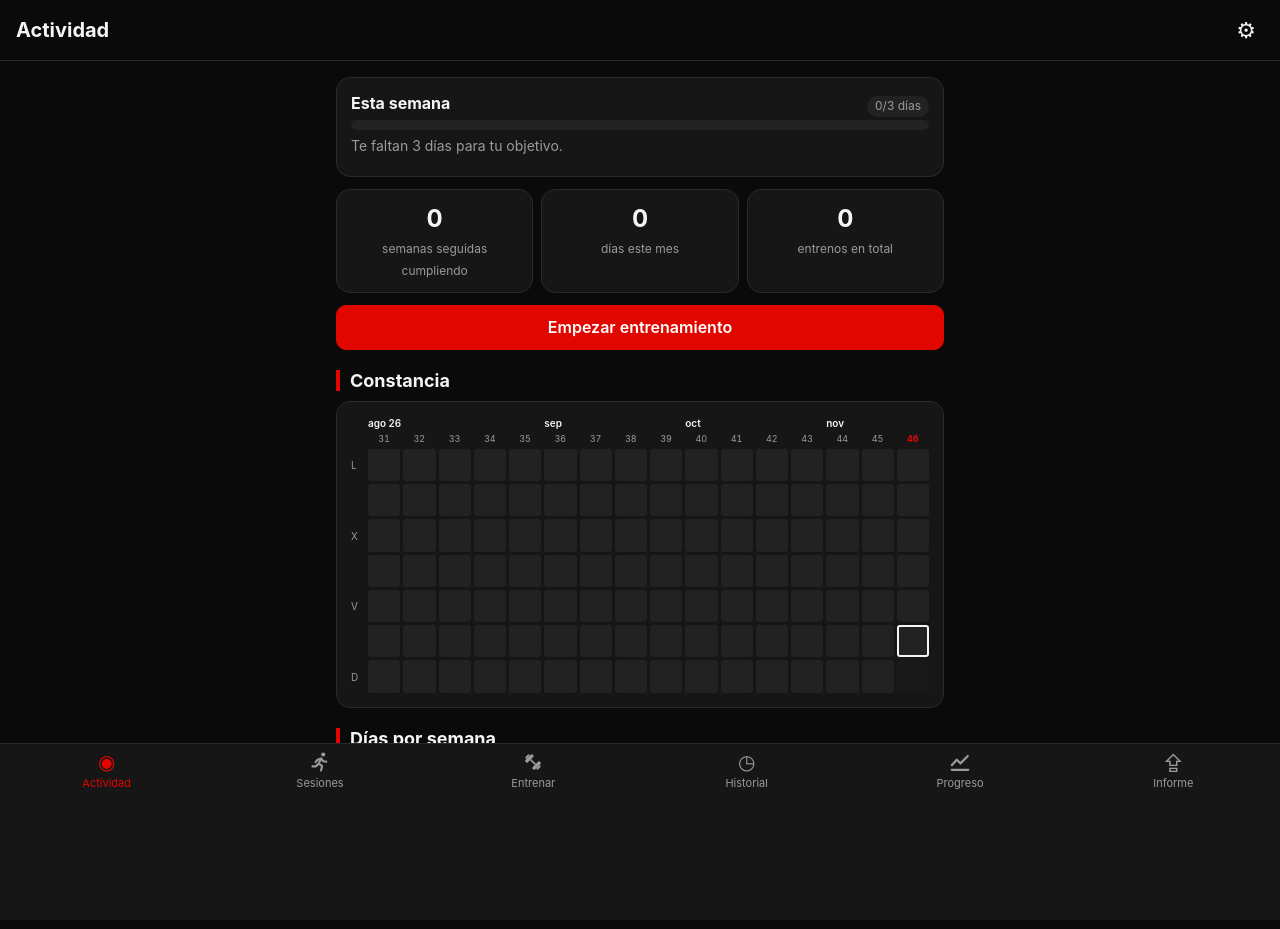
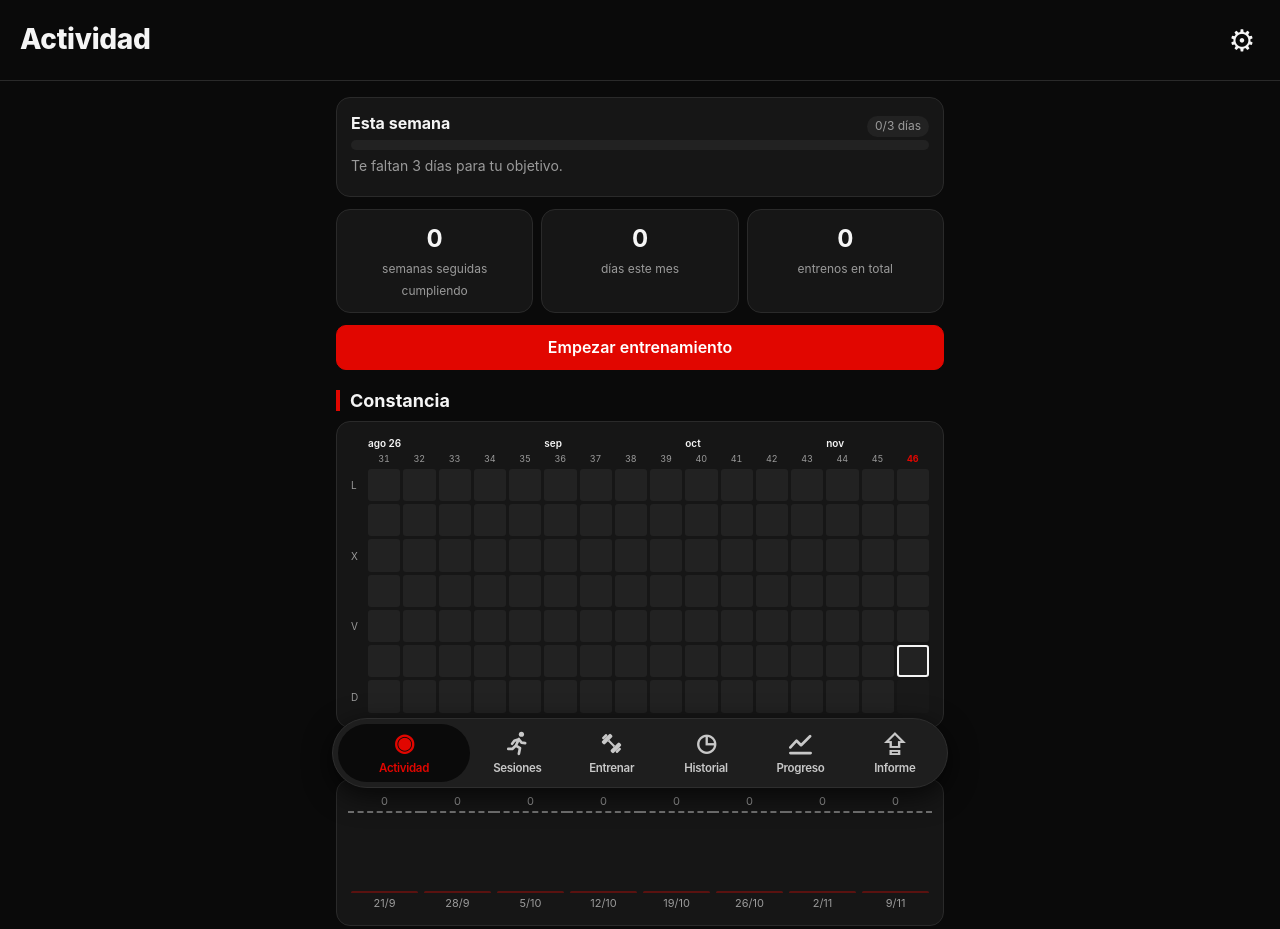
Before and after one commit to davidabellan98-hub/Gimnasio_, a plain HTML site: page index.html in a window 1280 px wide. Drawn offline with Linux system fonts and the light colour scheme.

Commit message:
Menú inferior en cápsula flotante, cabecera y botón de ajustes más grandes; ajustes se cierra con el mismo botón
Co-Authored-By: Claude Opus 5.5 <noreply@anthropic.com>
Claude-Session: https://claude.ai/code/session_019vqxWronjGyPrACDR25NDA

```diff
--- a/app.js
+++ b/app.js
@@ -213,7 +213,15 @@ let reportWeek = weekStart(new Date());
 let progEx = null;
 let progMetric = null;
 
-function go(t) { tab = t; render(); window.scrollTo(0, 0); }
+let prevTab = 'home';
+function go(t) {
+  // El botón de ajustes funciona como interruptor: si ya estás en Ajustes, vuelve a donde estabas.
+  if (t === 'settings') {
+    if (tab === 'settings') t = prevTab;
+    else prevTab = tab;
+  }
+  tab = t; render(); window.scrollTo(0, 0);
+}
 
 const TITLES = { home: 'Actividad', routines: 'Sesiones', routineEdit: 'Editar sesión', train: 'Entrenar', history: 'Historial', progress: 'Progreso', report: 'Informe semanal', settings: 'Ajustes' };
 
@@ -223,6 +231,8 @@ function render() {
     b.classList.toggle('active', b.dataset.tab === tab || (tab === 'routineEdit' && b.dataset.tab === 'routines'));
   });
   $('.primary-tab').classList.toggle('live', !!S.active);
+  $('.topbar .icon-btn').classList.toggle('on', tab === 'settings');
+  $('.topbar .icon-btn').setAttribute('aria-label', tab === 'settings' ? 'Cerrar ajustes' : 'Ajustes');
   $('#exnames').innerHTML = allExerciseNames().map((n) => `<option value="${esc(n)}">`).join('');
   const v = { home: viewHome, routines: viewRoutines, routineEdit: viewRoutineEdit, train: viewTrain, history: viewHistory, progress: viewProgress, report: viewReport, settings: viewSettings }[tab];
   $('#view').innerHTML = v();
--- a/styles.css
+++ b/styles.css
@@ -19,15 +19,18 @@ html, body { margin: 0; background: var(--bg); color: var(--text); }
 body {
   font: 16px/1.4 -apple-system, BlinkMacSystemFont, "SF Pro Text", system-ui, sans-serif;
   padding-top: env(safe-area-inset-top);
-  padding-bottom: calc(72px + env(safe-area-inset-bottom));
+  /* menú inferior flotante: alto y distancia al borde inferior del iPhone */
+  --nav-h: 70px;
+  --nav-gap: max(12px, calc(env(safe-area-inset-bottom) - 14px));
+  padding-bottom: calc(var(--nav-h) + var(--nav-gap) + 24px);
 }
 .topbar {
   position: sticky; top: 0; z-index: 5;
   display: flex; align-items: center; justify-content: space-between;
-  padding: 10px 16px; background: var(--bg);
+  padding: 14px 12px 14px 20px; min-height: 68px; background: var(--bg);
   border-bottom: 1px solid var(--line);
 }
-.topbar h1 { font-size: 20px; margin: 0; }
+.topbar h1 { font-size: 28px; font-weight: 800; letter-spacing: -0.3px; margin: 0; }
 main { padding: 16px; max-width: 640px; margin: 0 auto; }
 h2 { font-size: 18px; margin: 20px 0 10px; padding-left: 10px; border-left: 4px solid var(--accent); line-height: 1.2; }
 h3 { font-size: 16px; margin: 0 0 6px; }
@@ -57,7 +60,8 @@ button.danger { color: var(--danger); }
 button.ghost { background: transparent; border-color: transparent; color: var(--accent); }
 button.block { width: 100%; }
 button.sm { min-height: 34px; padding: 6px 10px; font-size: 14px; }
-.icon-btn { background: transparent; border: none; font-size: 22px; min-height: 40px; padding: 4px 8px; color: var(--text); }
+.icon-btn { background: transparent; border: none; color: var(--text); font-size: 30px; line-height: 1; width: 52px; height: 52px; min-height: 52px; padding: 0; border-radius: 50%; display: flex; align-items: center; justify-content: center; }
+.icon-btn.on { color: var(--accent); background: var(--card); }
 
 input, select, textarea {
   font: inherit; font-size: 16px; color: var(--text); background: var(--bg);
@@ -67,18 +71,25 @@ textarea { min-height: 80px; resize: vertical; }
 label { display: block; font-size: 13px; color: var(--muted); margin: 8px 0 4px; }
 .num { width: 72px; text-align: center; }
 
+/* Menú inferior: cápsula flotante y opaca, separada del borde como en las apps de iOS */
 .tabbar {
-  position: fixed; left: 0; right: 0; bottom: 0; z-index: 10;
-  display: grid; grid-template-columns: repeat(6, 1fr);
-  background: var(--card); border-top: 1px solid var(--line);
-  padding-bottom: env(safe-area-inset-bottom);
+  position: fixed; z-index: 10;
+  left: 12px; right: 12px; bottom: var(--nav-gap);
+  max-width: 616px; margin: 0 auto;
+  height: var(--nav-h); padding: 5px;
+  display: flex; gap: 0;
+  background: #1e1e1e; border: 1px solid #2e2e2e; border-radius: 999px;
+  box-shadow: 0 8px 28px rgba(0, 0, 0, .7);
 }
 .tabbar button {
-  border: none; background: transparent; border-radius: 0; color: var(--muted);
-  font-size: 11px; padding: 6px 0 8px; min-height: 56px; display: flex; flex-direction: column; align-items: center; gap: 2px;
+  border: none; background: transparent; border-radius: 999px; color: #c8c8c8;
+  flex: 1 1 0; font-size: 11.5px; font-weight: 600; letter-spacing: -0.3px; padding: 0; min-height: 0; min-width: 0;
+  transition: flex-grow .2s ease;
+  display: flex; flex-direction: column; align-items: center; justify-content: center; gap: 3px;
+  white-space: nowrap;
 }
-.tabbar button span { font-size: 20px; line-height: 1; height: 24px; display: flex; align-items: center; justify-content: center; }
-.tabbar button.active { color: var(--accent); }
+.tabbar button span { font-size: 24px; line-height: 1; height: 28px; display: flex; align-items: center; justify-content: center; }
+.tabbar button.active { color: var(--accent); background: #0a0a0a; flex-grow: 1.4; }
 .tabbar .primary-tab.live span { color: var(--ok); }
 
 /* progress */
@@ -120,7 +131,7 @@ label { display: block; font-size: 13px; color: var(--muted); margin: 8px 0 4px;
 .elapsed { font-variant-numeric: tabular-nums; font-weight: 600; }
 
 .rest {
-  position: fixed; left: 16px; right: 16px; bottom: calc(76px + env(safe-area-inset-bottom)); z-index: 11;
+  position: fixed; left: 16px; right: 16px; bottom: calc(var(--nav-h) + var(--nav-gap) + 10px); z-index: 11;
   background: var(--accent); color: var(--accent-text); border-radius: 14px; padding: 12px 16px;
   display: flex; justify-content: space-between; align-items: center; font-weight: 600;
   box-shadow: 0 6px 20px rgba(0,0,0,.6); max-width: 608px; margin: 0 auto;
@@ -141,7 +152,7 @@ pre.report {
 .pill.ok { background: var(--ok); color: #fff; }
 .empty { text-align: center; color: var(--muted); padding: 30px 10px; }
 .toast {
-  position: fixed; top: calc(60px + env(safe-area-inset-top)); left: 50%; transform: translateX(-50%); z-index: 20;
+  position: fixed; top: calc(80px + env(safe-area-inset-top)); left: 50%; transform: translateX(-50%); z-index: 20;
   background: var(--text); color: var(--bg); padding: 10px 16px; border-radius: 99px; font-size: 14px;
 }
 
@@ -177,9 +188,8 @@ input:focus, select:focus, textarea:focus { outline: none; border-color: var(--a
 .set-head span { color: var(--accent); font-weight: 600; }
 .elapsed { color: var(--accent); }
 .set .chk { color: var(--accent); border-color: var(--accent); }
-.tabbar button span svg { width: 22px; height: 22px; display: block; fill: currentColor; }
+.tabbar button span svg { width: 27px; height: 27px; display: block; fill: currentColor; }
 .tabbar button span svg.st { fill: none; stroke: currentColor; stroke-width: 2.4; stroke-linecap: round; stroke-linejoin: round; }
 .tabbar button span svg.st .f { fill: currentColor; stroke: none; }
 .pick { border-left: 3px solid var(--accent); }
 /* Si iOS deja un hueco bajo la barra de pestañas, se rellena con su mismo color */
-.tabbar::after { content: ""; position: absolute; left: 0; right: 0; top: 100%; height: 120px; background: var(--card); }
--- a/sw.js
+++ b/sw.js
@@ -1,5 +1,5 @@
 // Cache de la app para que funcione sin conexión. Sube VERSION al cambiar archivos.
-const VERSION = 'gymlog-v13';
+const VERSION = 'gymlog-v14';
 const FILES = ['./', 'index.html', 'styles.css', 'app.js', 'manifest.webmanifest', 'icons/apple-touch-icon.png', 'icons/icon-192.png', 'icons/icon-512.png'];
 
 self.addEventListener('install', (e) => {
```
